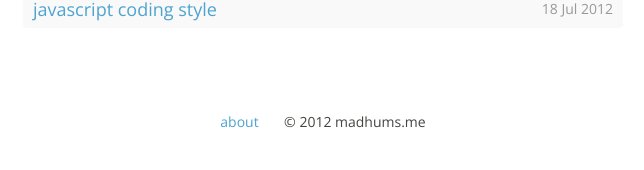
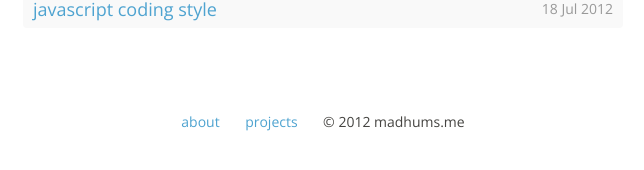
Before and after one commit to madhums/madhums.github.io, a Jekyll site: the page built from index.html, in a window 1280 px wide. Shown: the part 599-769 px from the top of the page, without its empty margins (17-661 px from the left). Built offline with Jekyll 4.4.1, drawn with Linux system fonts in a browser that asks for light colours; Markdown is read by kramdown in place of the engine named in the settings.

Commit message:
add projects menu

```diff
--- a/_layouts/default.html
+++ b/_layouts/default.html
@@ -39,6 +39,8 @@
       <footer>
         <a href="/about/">about</a>
         &nbsp;&nbsp;&nbsp;&nbsp;&nbsp;
+        <a href="/projects/">projects</a>
+        &nbsp;&nbsp;&nbsp;&nbsp;&nbsp;
         &copy; 2012 madhums.me
       </footer>
     </div>
```
